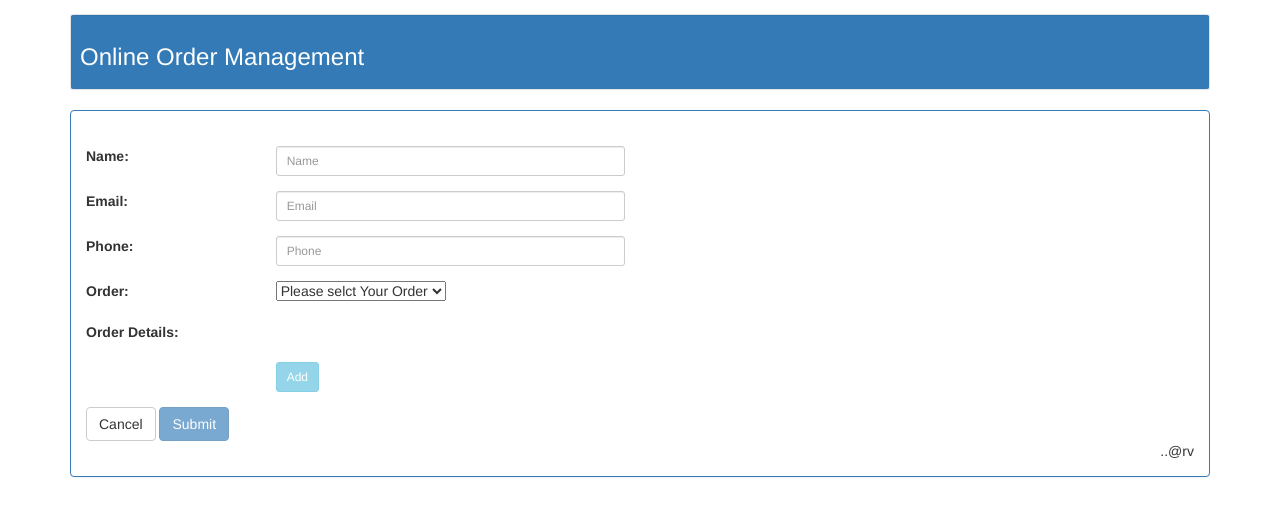
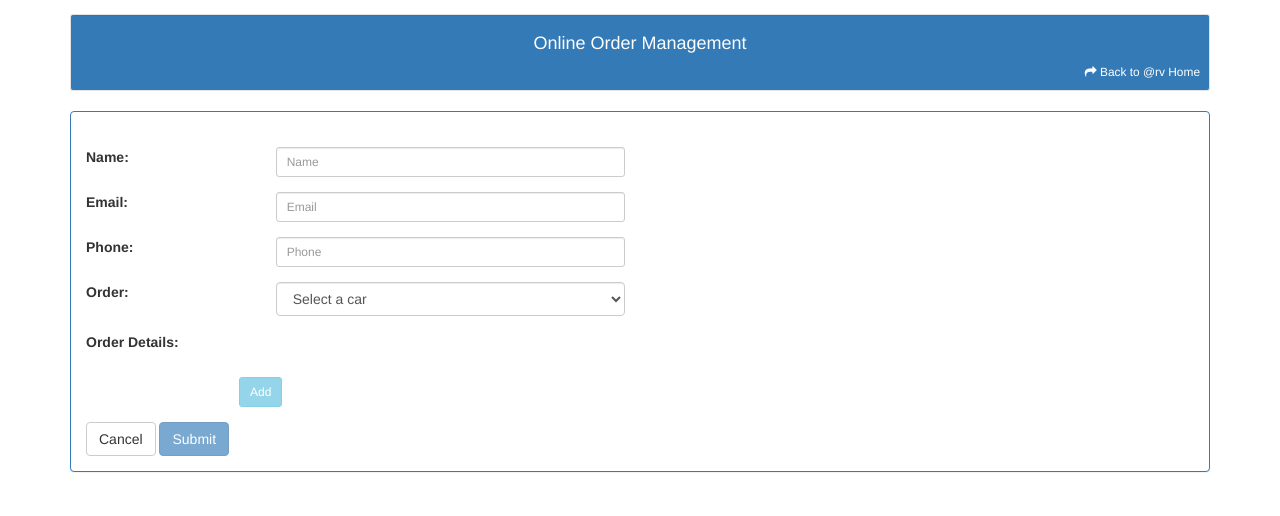
Before and after one commit to aterati/OnlineOrderManagement, a plain HTML site: page index.html in a window 1280 px wide. Drawn offline with Linux system fonts and the light colour scheme.

Commit message:
Minor Css changes and added a link on the header to get back to profile page ('aterati.com').

```diff
--- a/index.html
+++ b/index.html
@@ -22,7 +22,13 @@
 
 		<div class="well well-sm"
 			style="background-color: #337ab7; color: #fff;">
-			<h3>Online Order Management</h3>
+			<h4 class="text-center">Online Order Management</h4>
+			<small>
+				<div class="text-right">
+					<a href="http://aterati.com" style="color: #fff;"><span
+						class="fa fa-share"></span> Back to @rv Home</a>
+				</div>
+			</small>
 		</div>
 
 		<div class="panel panel-primary"
@@ -122,8 +128,8 @@
 								</div>
 								<div class="col-md-4 col-xs-6">
 									<select name="orderItem" ng-model="orderItem"
-										ng-required="true" id="orderItem">
-										<option value="">Please selct Your Order</option>
+										ng-required="true" id="orderItem" class="form-control">
+										<option value="">Select a car</option>
 										<option value="Ferrari">Ferrari</option>
 										<option value="Lamborghini">Lamborghini</option>
 										<option value="Maserati">Maserati</option>
@@ -149,15 +155,15 @@
 					<div class="container-fluid">
 						<div class="form-group">
 							<div class="row">
-								<div class="col-md-2 col-xs-4">
+								<div class="col-md-6 col-xs-8">
 									<label for="order-location">Order Details:</label>
 								</div>
-
+							</div>
+							<div class="row">
 								<div class="col-md-4 col-xs-8">
 									<div ng-repeat="order in orders">
-										<span ng-show="!order.orderItem || !order.length"> <!-- <input
-										id='input{{order.id}}' type="checkbox" ng-model="order.remove"> -->
-											<label style="width: 40%">{{order.orderItem}} : </label> <select
+										<span ng-show="!order.orderItem || !order.length"> <label
+											style="width: 100px">{{order.orderItem}} : </label> <select
 											name="orderQuantity" ng-model="order.orderQuantity"
 											ng-required="true" id="orderQuantity">
 												<option ng-selected="1" value="1">1</option>
@@ -169,12 +175,11 @@
 											style="color: red"><span class="fa fa-times"></span></a>
 										</span>
 									</div>
-									<br /> <br />
-
-
-									<button ng-click="addItems()" ng-disabled="myForm.$invalid"
-										class="btn btn-sm btn-info">Add</button>
-
+									<br />
+									<div class="text-center">
+										<button ng-click="addItems()" ng-disabled="myForm.$invalid"
+											class="btn btn-sm btn-info">Add</button>
+									</div>
 								</div>
 							</div>
 						</div>
@@ -191,7 +196,6 @@
 						class="btn btn-default">Cancel</a>
 					<button ng-click="submitOrder()" class="btn btn-primary"
 						ng-disabled="myForm.$invalid || !enableSend">Submit</button>
-					<br /> <span style="float: right">..@rv</span>
 				</form>
 			</div>
 		</div>
```
